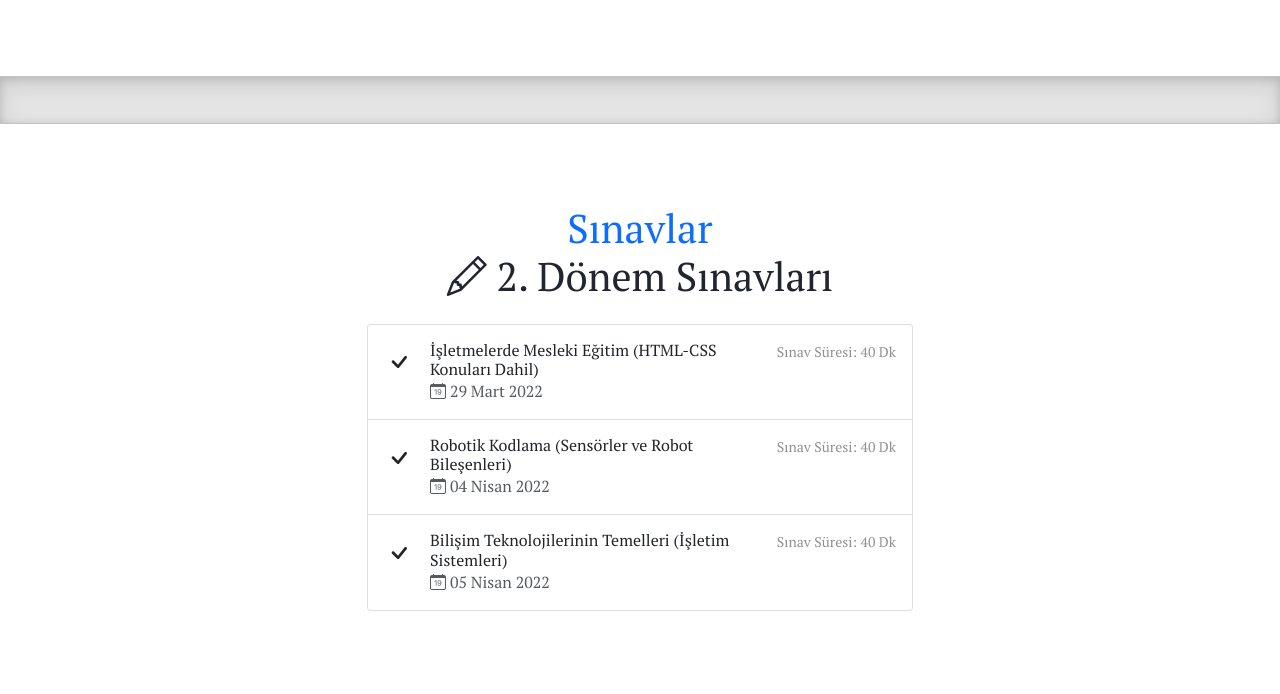
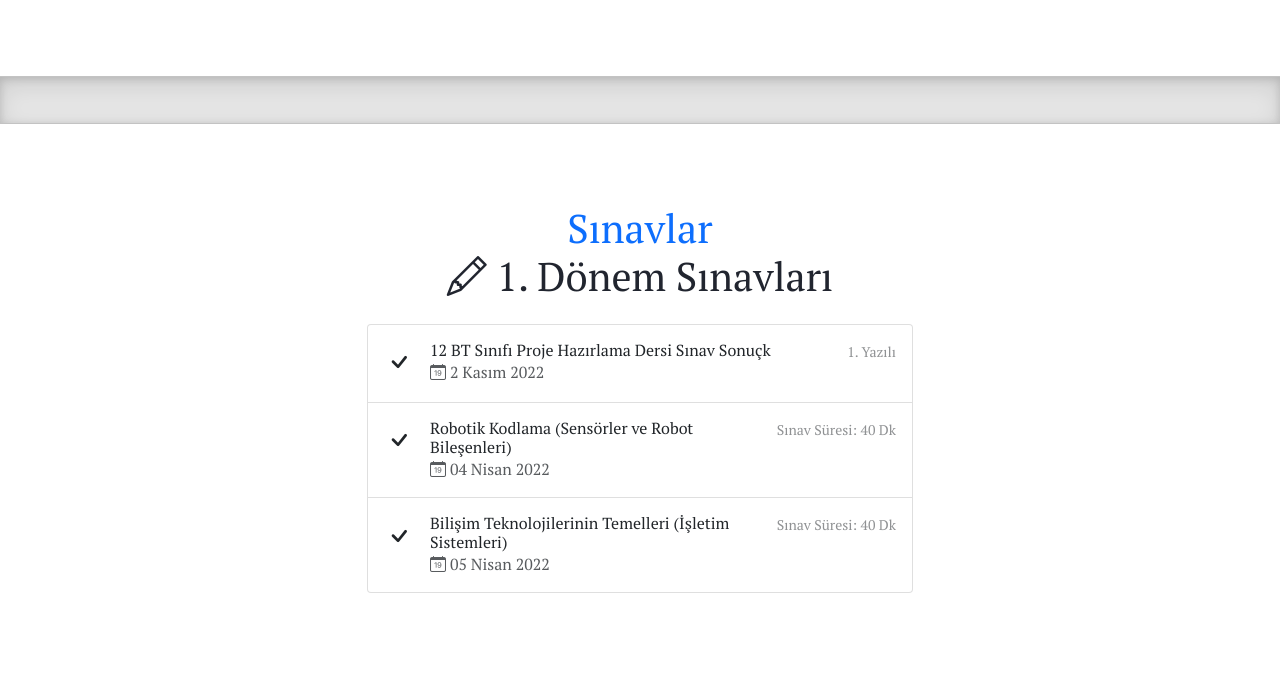
Before and after one commit to aliosmanbaskurt/scool, a plain HTML site: page index.html in a window 1280 px wide. Shown: the part 3251-3945 px from the top of the page. Drawn offline with nearby package versions, Linux system fonts and the light colour scheme.

Commit message:
Update index.html

```diff
--- a/index.html
+++ b/index.html
@@ -403,7 +403,7 @@
       <div class="row ">
         <div class="col mx-auto text-center">
           <span class="text-primary display-6"></i> Sınavlar</span>
-          <h1 class="display-6"><i class="bi bi-pencil"></i> 2. Dönem Sınavları</h1>
+          <h1 class="display-6"><i class="bi bi-pencil"></i> 1. Dönem Sınavları</h1>
 
         </div>
       </div>
@@ -412,14 +412,14 @@
         <div class="col-lg-6">
 
           <div class="list-group">
-            <a href="#sinavlar" class="list-group-item list-group-item-action d-flex gap-3 py-3" aria-current="true">
+            <a href="12bt.pdf" class="list-group-item list-group-item-action d-flex gap-3 py-3" aria-current="true">
               <i class="bi bi-check" style="font-size: 30px"></i>
               <div class="d-flex gap-2 w-100 justify-content-between">
                 <div>
-                  <h6 class="mb-0">İşletmelerde Mesleki Eğitim (HTML-CSS Konuları Dahil)</h6>
-                  <p class="mb-0 opacity-75"><i class="bi bi-calendar-date"></i> 29 Mart 2022</p>
+                  <h6 class="mb-0">12 BT Sınıfı Proje Hazırlama Dersi Sınav Sonuçk</h6>
+                  <p class="mb-0 opacity-75"><i class="bi bi-calendar-date"></i> 2 Kasım 2022</p>
                 </div>
-                <small class="opacity-50 text-nowrap">Sınav Süresi: 40 Dk</small>
+                <small class="opacity-50 text-nowrap">1. Yazılı</small>
               </div>
             </a>
             <a href="#sinavlar" class="list-group-item list-group-item-action d-flex gap-3 py-3" aria-current="true">
```
